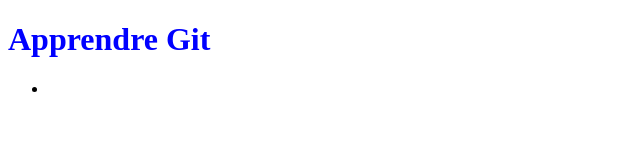
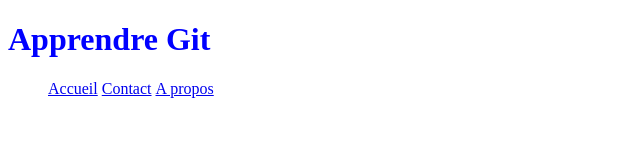
Before and after one commit to Mygit-bit/Apprendre-GitHub, a plain HTML site: page index.html in a window 1280 px wide. Shown: the whole page, without its empty margins (0-640 px from the left). Drawn offline with Linux system fonts and the light colour scheme.

Commit message:
ajout de deux lien dans nav

```diff
--- a/index.html
+++ b/index.html
@@ -12,7 +12,9 @@
             <h1>Apprendre Git</h1>
             <nav>
                 <ul>
-                    <li><a href="/about"></a></li>
+                    <li><a href="/accueil">Accueil</a></li>
+                    <li><a href="/contact">Contact</a></li>
+                    <li><a href="/about">A propos</a></li>
                 </ul>
             </nav>
         </div>
--- a/style.css
+++ b/style.css
@@ -1,3 +1,7 @@
 h1{
     color: blue;
 }
+
+nav li{
+    display: inline-block;
+}
```
